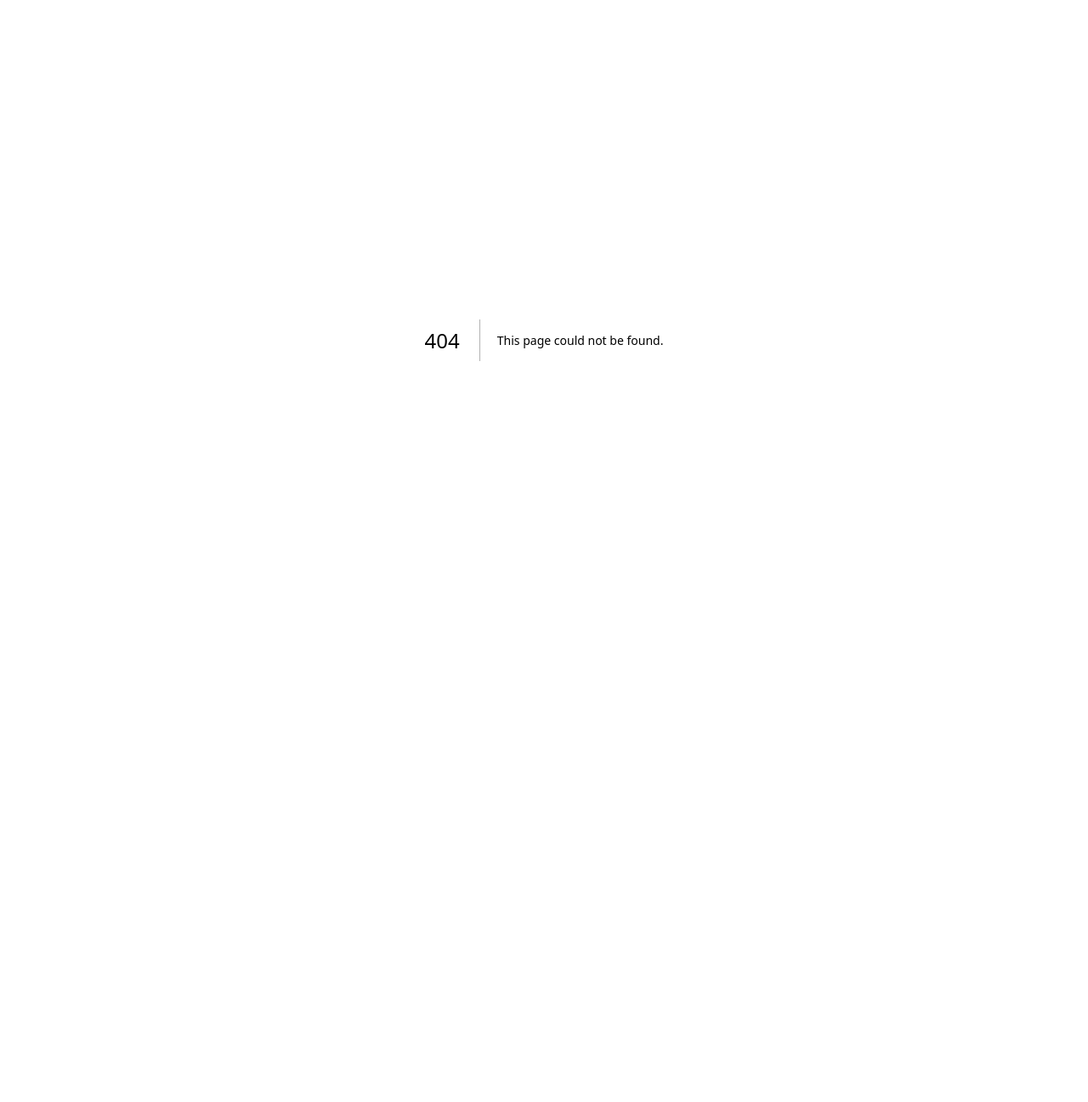
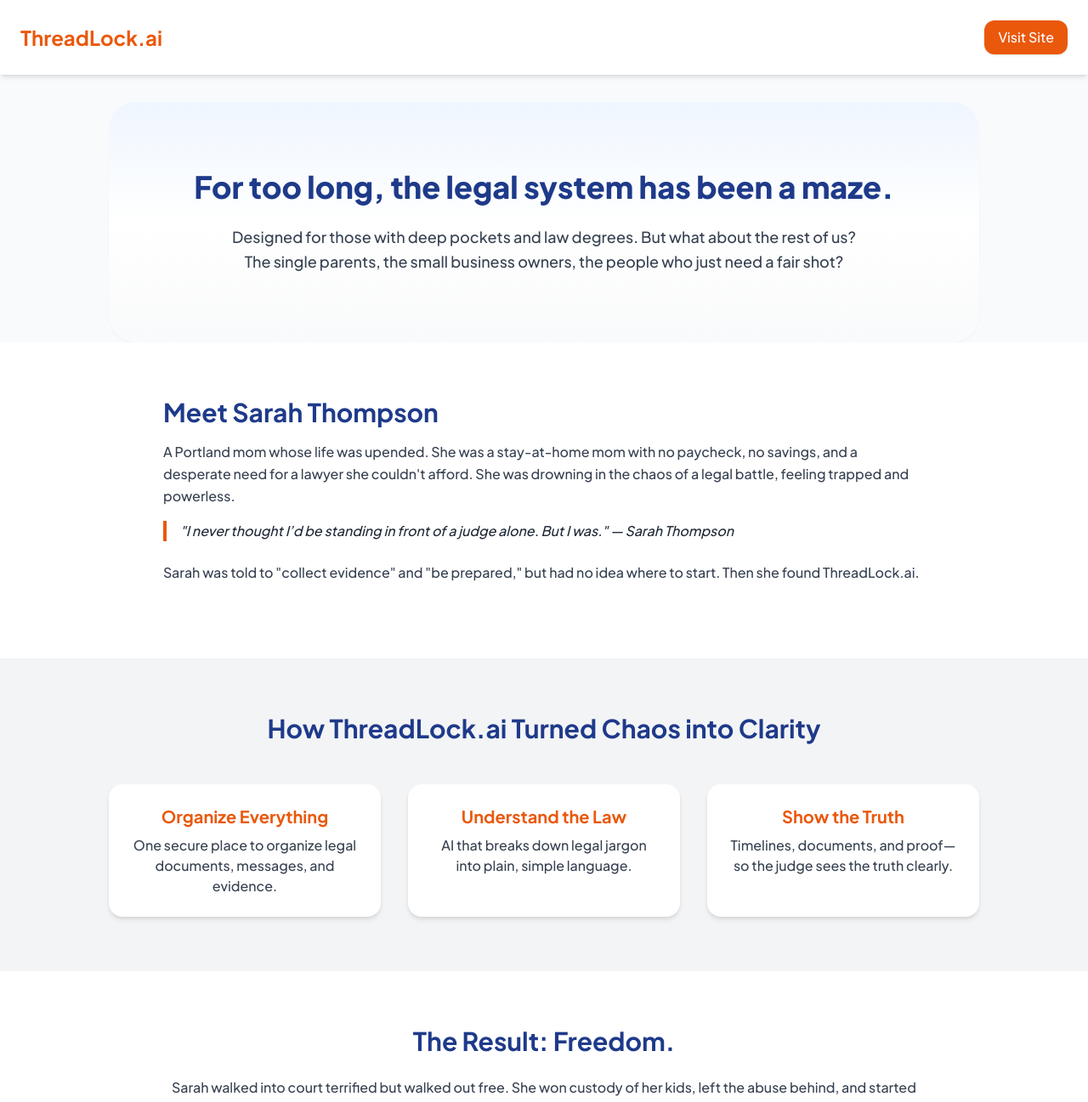
Before and after one commit to RedThreadGrp/ThreadLock, a Next.js app: page /SarahsStory in a window 1280 px wide. Before the commit this address had no page. Shown: the top 1297 px of the page at 85% size. Before the commit the page ends 800 px from the top, so only its background shows below. Built offline with nearby package versions, Linux system fonts and the light colour scheme.

Commit message:
Create SarahsStory.jsx

```diff
--- /dev/null
+++ b/pages/SarahsStory.jsx
@@ -0,0 +1,109 @@
+export default function LandingPage() {
+  return (
+    <div className="min-h-screen bg-gray-50 text-gray-900">
+      {/* Header */}
+      <header className="bg-white/90 backdrop-blur shadow-md p-6 flex justify-between items-center">
+        <h1 className="text-2xl font-bold text-orange-600">ThreadLock.ai</h1>
+        <a
+          href="https://www.threadlock.ai"
+          className="bg-orange-600 text-white px-4 py-2 rounded-xl shadow hover:bg-orange-700 transition"
+        >
+          Visit Site
+        </a>
+      </header>
+
+      {/* Hero Section */}
+      <section className="max-w-5xl mx-auto py-20 px-6 text-center bg-gradient-to-b from-blue-50 via-white to-gray-50 rounded-[2rem] mt-8 shadow-sm">
+        <h2 className="text-4xl font-extrabold mb-6 text-blue-900">
+          For too long, the legal system has been a maze.
+        </h2>
+        <p className="text-lg text-gray-700 leading-relaxed max-w-3xl mx-auto">
+          Designed for those with deep pockets and law degrees. But what about the rest of us? The
+          single parents, the small business owners, the people who just need a fair shot?
+        </p>
+      </section>
+
+      {/* Story Section */}
+      <section className="bg-white py-16 px-6">
+        <div className="max-w-4xl mx-auto">
+          <h3 className="text-3xl font-semibold mb-4 text-blue-900">Meet Sarah Thompson</h3>
+          <p className="text-gray-700 leading-relaxed mb-4">
+            A Portland mom whose life was upended. She was a stay-at-home mom with no paycheck, no
+            savings, and a desperate need for a lawyer she couldn't afford. She was drowning in the
+            chaos of a legal battle, feeling trapped and powerless.
+          </p>
+          <blockquote className="border-l-4 border-orange-600 pl-4 italic text-gray-800 mb-6">
+            "I never thought I’d be standing in front of a judge alone. But I was." — Sarah Thompson
+          </blockquote>
+          <p className="text-gray-700 leading-relaxed mb-6">
+            Sarah was told to "collect evidence" and "be prepared," but had no idea where to start.
+            Then she found ThreadLock.ai.
+          </p>
+        </div>
+      </section>
+
+      {/* Features Section */}
+      <section className="bg-gray-100 py-16 px-6">
+        <div className="max-w-5xl mx-auto text-center">
+          <h3 className="text-3xl font-semibold mb-12 text-blue-900">How ThreadLock.ai Turned Chaos into Clarity</h3>
+          <div className="grid md:grid-cols-3 gap-8">
+            <div className="bg-white p-6 rounded-2xl shadow-md">
+              <h4 className="text-xl font-bold mb-2 text-orange-600">Organize Everything</h4>
+              <p className="text-gray-700">
+                One secure place to organize legal documents, messages, and evidence.
+              </p>
+            </div>
+            <div className="bg-white p-6 rounded-2xl shadow-md">
+              <h4 className="text-xl font-bold mb-2 text-orange-600">Understand the Law</h4>
+              <p className="text-gray-700">
+                AI that breaks down legal jargon into plain, simple language.
+              </p>
+            </div>
+            <div className="bg-white p-6 rounded-2xl shadow-md">
+              <h4 className="text-xl font-bold mb-2 text-orange-600">Show the Truth</h4>
+              <p className="text-gray-700">
+                Timelines, documents, and proof—so the judge sees the truth clearly.
+              </p>
+            </div>
+          </div>
+        </div>
+      </section>
+
+      {/* Result Section */}
+      <section className="bg-white py-16 px-6">
+        <div className="max-w-4xl mx-auto text-center">
+          <h3 className="text-3xl font-semibold mb-6 text-blue-900">The Result: Freedom.</h3>
+          <p className="text-gray-700 leading-relaxed mb-6">
+            Sarah walked into court terrified but walked out free. She won custody of her kids, left
+            the abuse behind, and started her new life.
+          </p>
+          <blockquote className="border-l-4 border-orange-600 pl-4 italic text-gray-800 mb-6 text-left">
+            "ThreadLock didn’t just give me tools. It gave me confidence. I could finally stand up
+            for myself—and be heard.”
+          </blockquote>
+        </div>
+      </section>
+
+      {/* Closing CTA */}
+      <section className="bg-gradient-to-br from-blue-900 via-blue-900 to-blue-800 py-16 px-6 text-center text-white rounded-t-[2rem]">
+        <h3 className="text-3xl font-bold mb-4">You're not powerless. You're just unprepared.</h3>
+        <p className="max-w-2xl mx-auto mb-6 opacity-95">
+          Let ThreadLock change that. We’re putting power back into the hands of everyday people,
+          one case at a time.
+        </p>
+        <p className="text-xl font-semibold mb-8">Find your voice. Find your freedom.</p>
+        <a
+          href="https://www.threadlock.ai"
+          className="bg-orange-600 text-white px-6 py-3 rounded-xl font-bold shadow hover:bg-orange-700 transition inline-block"
+        >
+          👉 www.threadlock.ai
+        </a>
+      </section>
+
+      {/* Footer */}
+      <footer className="bg-gray-900 text-gray-300 py-6 text-center">
+        <p>© {new Date().getFullYear()} ThreadLock.ai. All rights reserved.</p>
+      </footer>
+    </div>
+  );
+}
```
